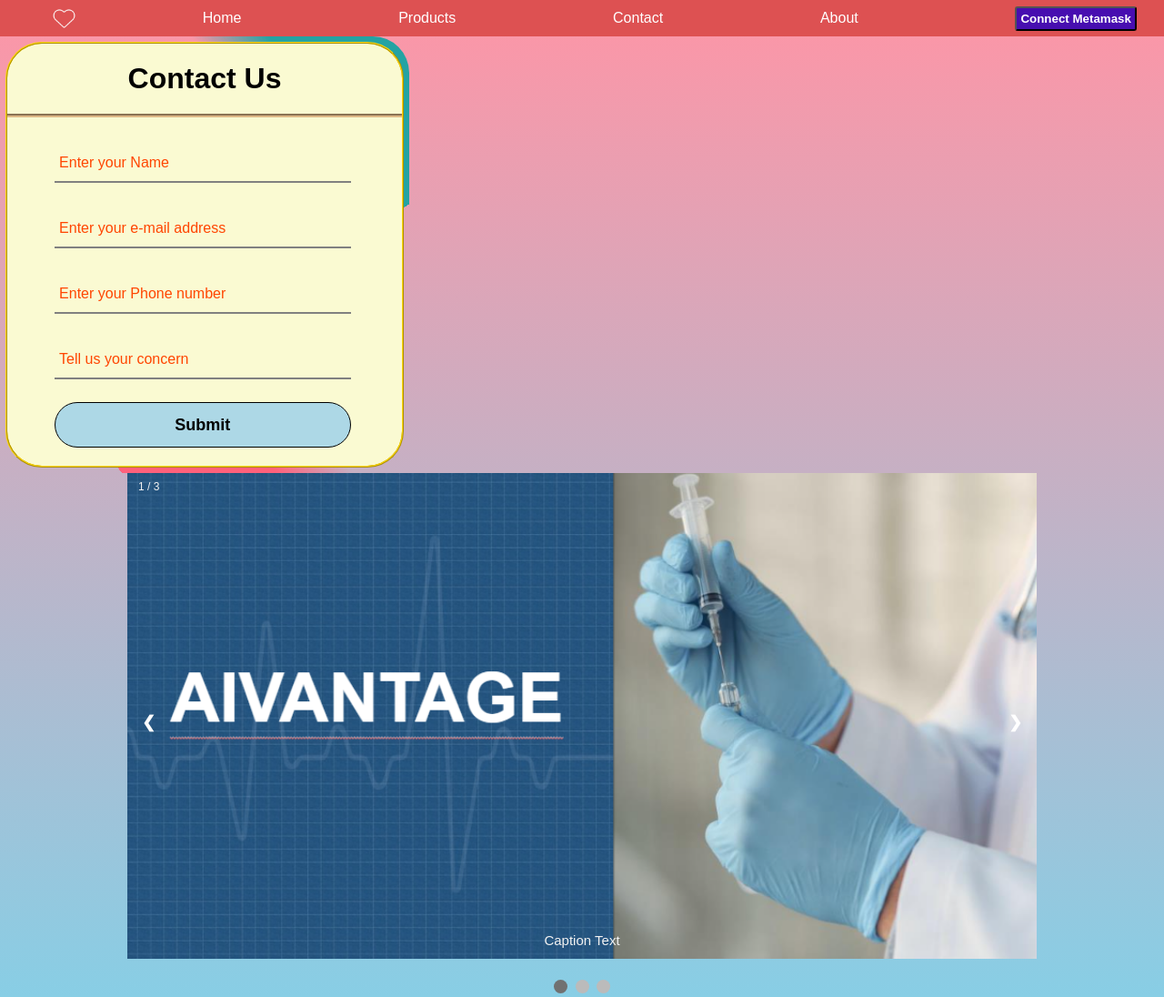
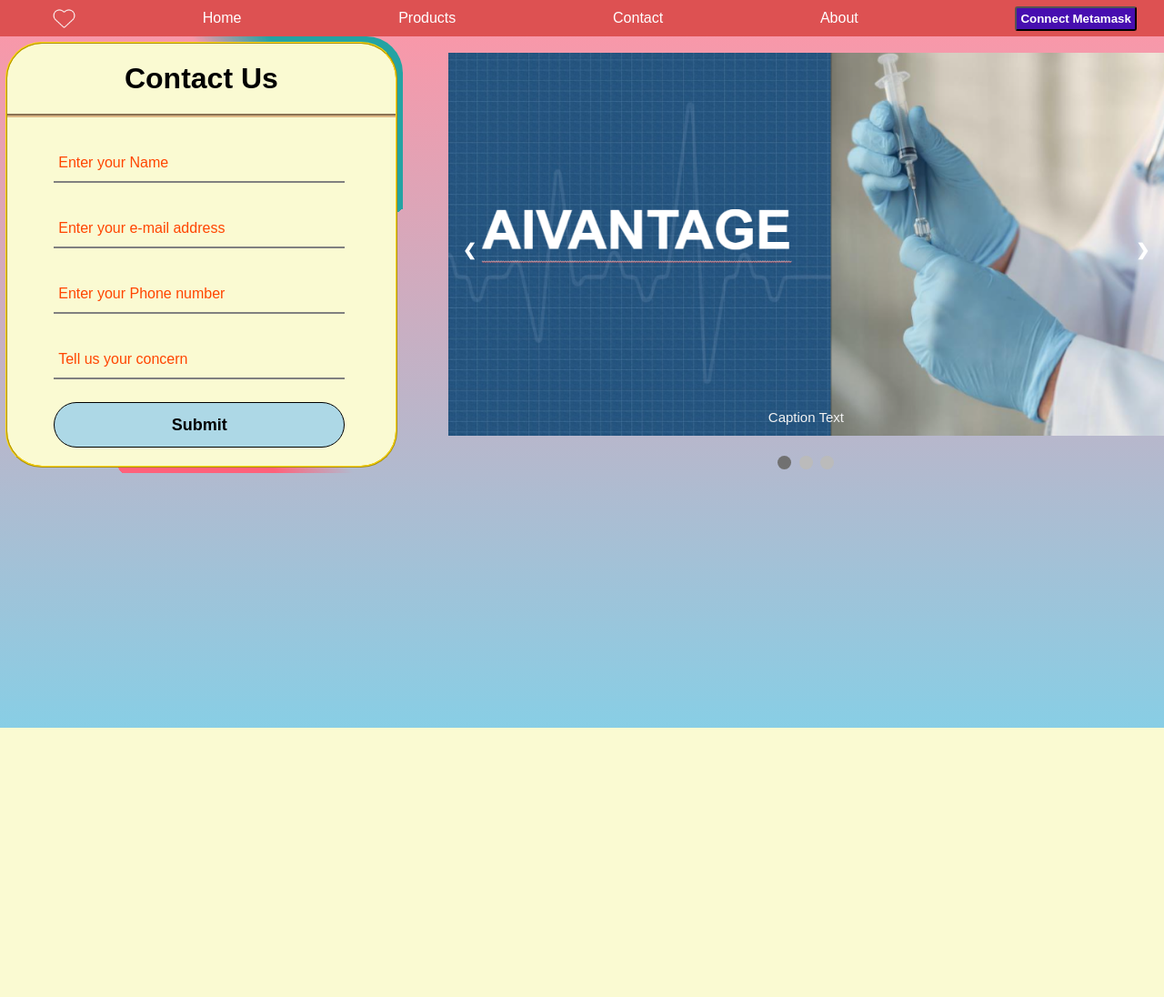
Before and after one commit to ArgyPorgy/AIvantage, a Flask app: page /contact in a window 1280 px wide. Shown: the whole page at 91% size. After the commit the page ends 800 px from the top, so only its background shows below. Run offline with Flask 3, Linux system fonts and the light colour scheme.

Commit message:
added motion to the slideshow, and modified home

```diff
--- a/static/Contact_Us.css
+++ b/static/Contact_Us.css
@@ -117,7 +117,7 @@ input[type="submit"]:hover{
 
 /* Slideshow container */
 .slideshow-container {
-  max-width: 1000px;
+  max-width: 800px;
   position: relative;
   margin: auto;
 }
@@ -176,6 +176,7 @@ input[type="submit"]:hover{
 
 /* The dots/bullets/indicators */
 .dot {
+    display: inline;
   cursor: pointer;
   height: 15px;
   width: 15px;
@@ -184,8 +185,15 @@ input[type="submit"]:hover{
   border-radius: 50%;
   display: inline-block;
   transition: background-color 0.6s ease;
+
 }
-
+.slides-with-dots{
+    display: flex;
+    flex-direction: column;
+    justify-content: center;
+    align-items: center;
+    margin-left: 50px;
+}
 .active, .dot:hover {
   background-color: #717171;
 }
@@ -194,9 +202,14 @@ input[type="submit"]:hover{
 .fade {
   animation-name: fade;
   animation-duration: 1.5s;
+
 }
 
 @keyframes fade {
   from {opacity: .4}
   to {opacity: 1}
 }
+.column-box{
+    display: flex;
+    flex-direction: row;
+}
--- a/static/index.css
+++ b/static/index.css
@@ -56,7 +56,7 @@ background-color: #dd5152;
     width: 140px;
 
     height: 95px;
-    background-image: url("/templates/images/heartbeat.gif");
+    background-image: url("/static/images/heartbeat.gif");
     background-repeat: no-repeat;
     background-size: contain;
     background-position: center;
@@ -123,7 +123,7 @@ align-self: center;
 {
     font-family: 'Nunito', sans-serif;
     font-weight: bolder;
-    font-size: 40px;
+    font-size: 60px;
 }
 #bot
 {
@@ -155,9 +155,13 @@ align-self: center;
 }
 #medPara{
     width: 300px;
-    font-size: 18px;
+    font-size: 25px;
     font-family: 'Nunito',arial,'times-new-roman';
     margin-top: 10px;
+
     font-style: italic;
     font-weight: bold;
+    text-shadow: 0 0 5px rgb(190, 154, 53), 0 0 6px lightsalmon;
+
+
 }
--- a/templates/Contact_Us.html
+++ b/templates/Contact_Us.html
@@ -52,7 +52,7 @@
         </button>
       </div>
     </div>
-
+    <div class="column-box">
       <div class="Contact">
         <form action="/submit" method="post">
           <h1>Contact Us</h1>
@@ -77,25 +77,25 @@
       </div>
 
       <!-- Slideshow container -->
+      <div class="slides-with-dots">
         <div class="slideshow-container">
-
           <!-- Full-width images with number and caption text -->
           <div class="mySlides fade">
-    <div class="numbertext">1 / 3</div>
-    <img src="/static/images/img1.png" style="width:100%">
+            <!-- <div class="numbertext">1 / 3</div> -->
+            <img src="/static/images/img1.png" style="width: 100%" />
 
             <div class="text">Caption Text</div>
           </div>
 
           <div class="mySlides fade">
             <div class="numbertext">2 / 3</div>
-    <img src="/static/images/img34.png" style="width:100%">
+            <img src="/static/images/img34.png" style="width: 100%" />
             <div class="text">Caption Two</div>
           </div>
 
           <div class="mySlides fade">
             <div class="numbertext">3 / 3</div>
-    <img src="/static/images/img2.png" style="width:100%">
+            <img src="/static/images/img2.png" style="width: 100%" />
             <div class="text">Caption Three</div>
           </div>
 
@@ -103,43 +103,59 @@
           <a class="prev" onclick="plusSlides(-1)">&#10094;</a>
           <a class="next" onclick="plusSlides(1)">&#10095;</a>
         </div>
-<br>
-
         <!-- The dots/circles -->
-<div style="text-align:center">
+        <div style="text-align: center">
           <span class="dot" onclick="currentSlide(1)"></span>
           <span class="dot" onclick="currentSlide(2)"></span>
           <span class="dot" onclick="currentSlide(3)"></span>
         </div>
+      </div>
+    </div>
+    <br />
 
-<script>let slideIndex = 1;
+    <script>
+      let slideIndex = 1;
       showSlides(slideIndex);
+      let xy = 1;
 
       // Next/previous controls
       function plusSlides(n) {
-    showSlides(slideIndex += n);
+        showSlides((slideIndex += n));
       }
 
       // Thumbnail image controls
       function currentSlide(n) {
-    showSlides(slideIndex = n);
+        showSlides((slideIndex = n));
       }
 
       function showSlides(n) {
         let i;
         let slides = document.getElementsByClassName("mySlides");
         let dots = document.getElementsByClassName("dot");
-    if (n > slides.length) {slideIndex = 1}
-    if (n < 1) {slideIndex = slides.length}
+        if (n > slides.length) {
+          slideIndex = 1;
+        }
+        if (n < 1) {
+          slideIndex = slides.length;
+        }
         for (i = 0; i < slides.length; i++) {
           slides[i].style.display = "none";
         }
         for (i = 0; i < dots.length; i++) {
           dots[i].className = dots[i].className.replace(" active", "");
         }
-    slides[slideIndex-1].style.display = "block";
-    dots[slideIndex-1].className += " active";
-  }</script>
+        slides[slideIndex - 1].style.display = "block";
+        dots[slideIndex - 1].className += " active";
+      }
+      const containElem = document.body;
 
-
+      containElem.addEventListener("keydown", (event) => {
+        if (event.key == "ArrowRight") {
+          plusSlides(1);
+        } else if (event.key == "ArrowLeft") {
+          plusSlides(-1);
+        }
+      });
+    </script>
+  </body>
 </html>
```
Lines whose indentation alone changed are shown as unchanged.
